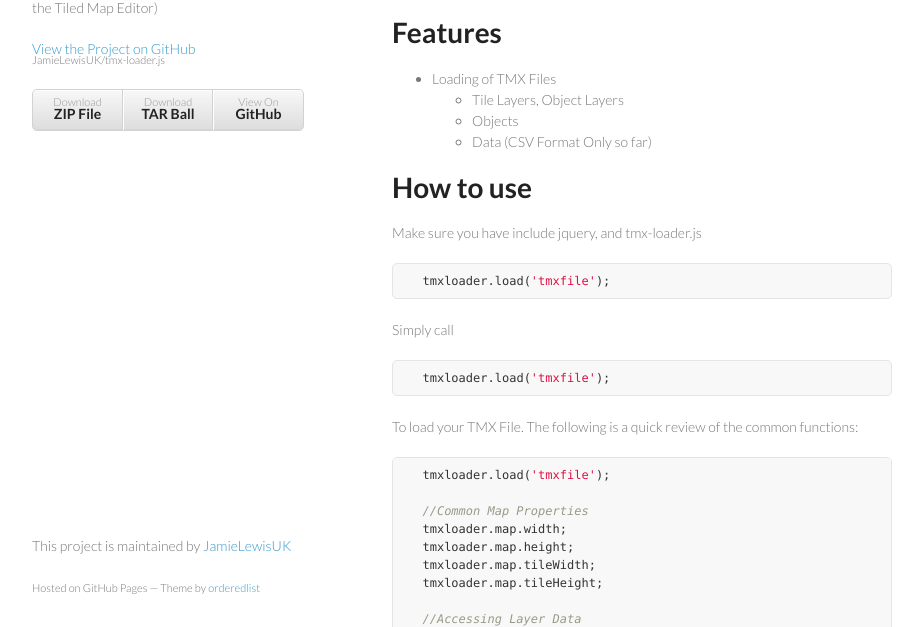
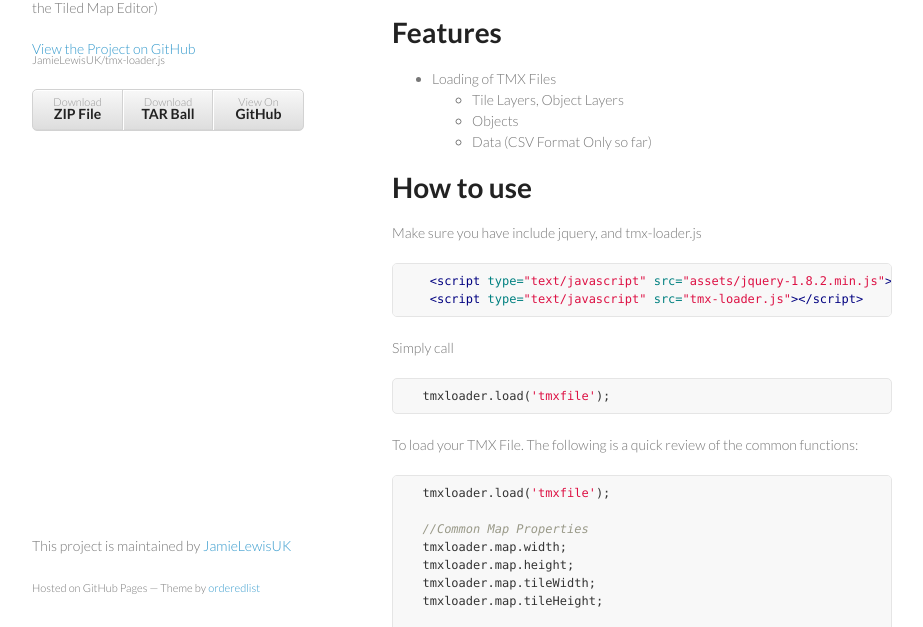
Before and after one commit to evilangelist/tmx-loader.js, a plain HTML site: page index.html in a window 1280 px wide. Shown: the part 133-760 px from the top of the page, without its empty margins (178-1101 px from the left). Drawn offline with Linux system fonts and the light colour scheme.

Commit message:
Corrected loading js section

```diff
--- a/index.html
+++ b/index.html
@@ -47,9 +47,9 @@
 
 <p>Make sure you have include jquery, and tmx-loader.js</p>
 
-<div class="highlight"><pre>  <span class="nx">tmxloader</span><span class="p">.</span><span class="nx">load</span><span class="p">(</span><span class="s1">'tmxfile'</span><span class="p">);</span>
+<div class="highlight"><pre>   <span class="nt">&lt;script </span><span class="na">type=</span><span class="s">"text/javascript"</span> <span class="na">src=</span><span class="s">"assets/jquery-1.8.2.min.js"</span><span class="nt">&gt;&lt;/script&gt;</span>
+   <span class="nt">&lt;script </span><span class="na">type=</span><span class="s">"text/javascript"</span> <span class="na">src=</span><span class="s">"tmx-loader.js"</span><span class="nt">&gt;&lt;/script&gt;</span>
 </pre></div>
-
 <p>Simply call </p>
 
 <div class="highlight"><pre>  <span class="nx">tmxloader</span><span class="p">.</span><span class="nx">load</span><span class="p">(</span><span class="s1">'tmxfile'</span><span class="p">);</span>
```
